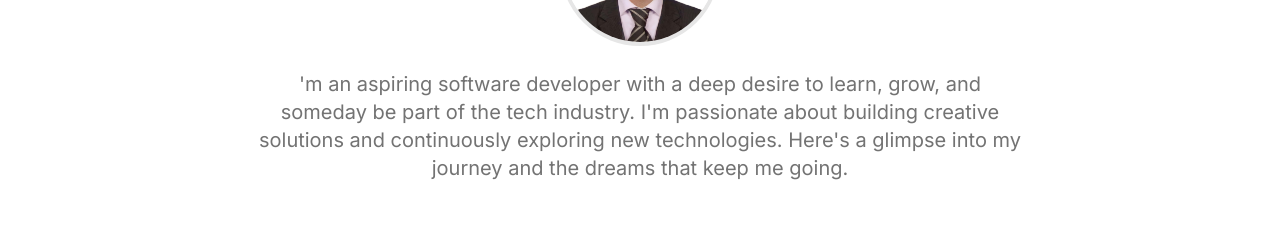
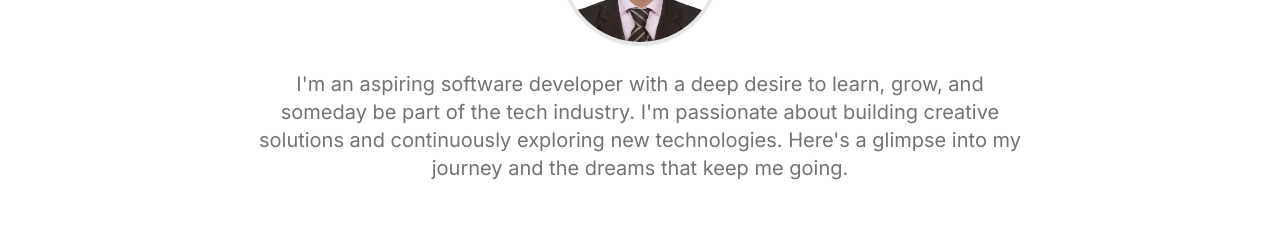
Before and after one commit to RodelPaano/Rodel-Portfoloi, a React (Vite) app: page /#/about in a window 1280 px wide. Shown: the part 330-562 px from the top of the page. Built offline with nearby package versions, Linux system fonts and the light colour scheme.

Commit message:
update aboutpage

```diff
--- a/src/pages/AboutPage.tsx
+++ b/src/pages/AboutPage.tsx
@@ -24,7 +24,7 @@ const AboutPage = () => {
             </div>
 
             <p className="text-xl text-muted-foreground max-w-3xl mx-auto mt-6">
-              'm an aspiring software developer with a deep desire to learn,
+              I'm an aspiring software developer with a deep desire to learn,
               grow, and someday be part of the tech industry. I'm passionate
               about building creative solutions and continuously exploring new
               technologies. Here's a glimpse into my journey and the dreams that
```
